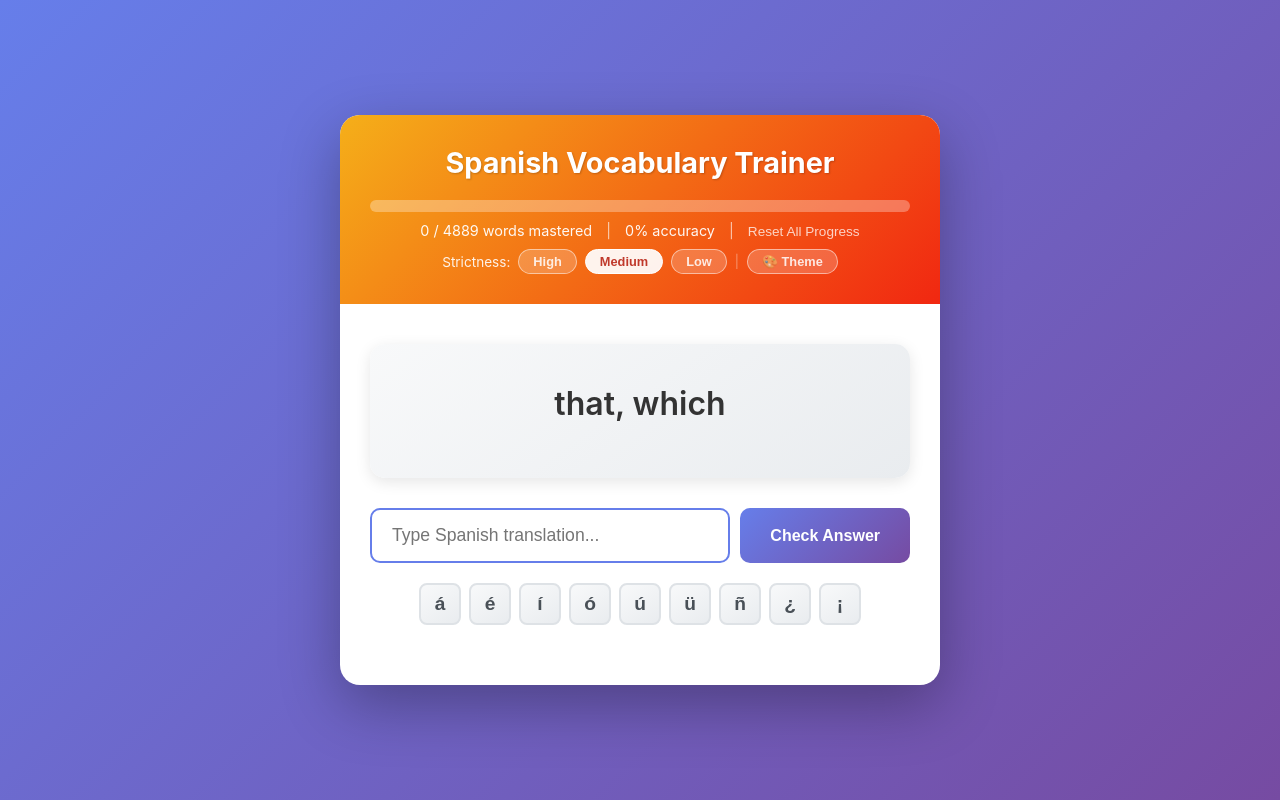
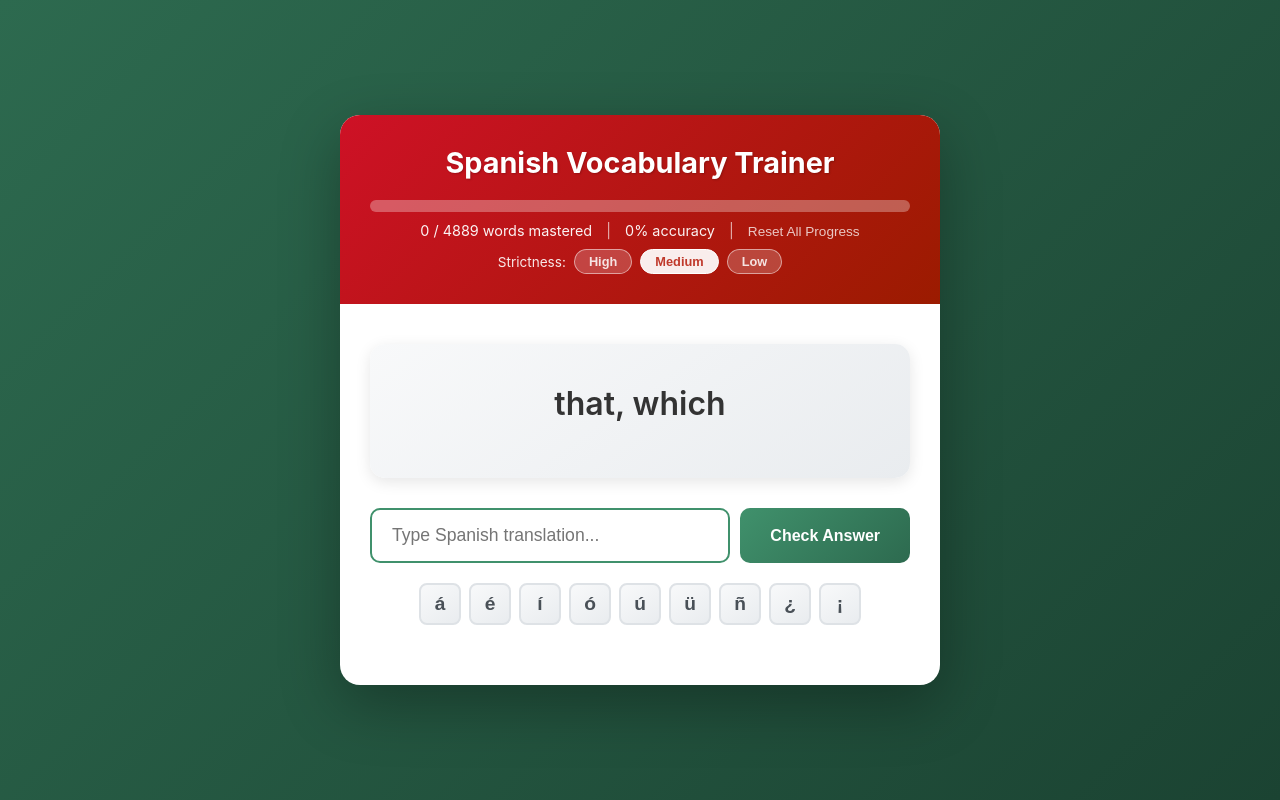
Before and after one commit to lukewhitesides/fearless-quail, a Flask app: page / in a window 1280 px wide. Run offline with Flask 3, Linux system fonts and the light colour scheme; some libraries are stand-ins or nearby versions.

Commit message:
Pick a random theme on each visit; add Uruguay, drop default
Removes the theme picker button and modal and the purple default theme.
Each page load applies a random country theme, never the same one twice
in a row. Adds a Uruguay theme (white/blue striped background, flag-blue
header, Sol de Mayo gold buttons). Drops the theme setting from the
server settings endpoint.

Co-Authored-By: Claude Opus 5.5 <noreply@anthropic.com>
Claude-Session: https://claude.ai/code/session_01BXGdcRwSVAHHh9dioF1cmh

```diff
--- a/app.py
+++ b/app.py
@@ -30,8 +30,6 @@ def load_progress_json():
         progress = json.load(f)
     if 'settings' not in progress:
         progress['settings'] = {'strictness': 'medium'}
-    if 'theme' not in progress['settings']:
-        progress['settings']['theme'] = 'default'
     return progress
 
 def save_progress_json(progress):
@@ -194,9 +192,6 @@ def handle_settings():
         data = request.get_json()
         if 'strictness' in data and data['strictness'] in ('low', 'medium', 'high'):
             progress['settings']['strictness'] = data['strictness']
-        valid_themes = ('default', 'spain', 'mexico', 'costa-rica', 'colombia', 'dominican-republic')
-        if 'theme' in data and data['theme'] in valid_themes:
-            progress['settings']['theme'] = data['theme']
         save_progress_json(progress)
     return jsonify(progress['settings'])
 
--- a/static/app.js
+++ b/static/app.js
@@ -3,11 +3,11 @@ let currentWord = null;
 let isAnswered = false;
 let autoAdvanceTimeout = null;
 let currentStrictness = 'medium';
-let currentTheme = 'default';
 let allWords = [];
 let localProgress = null;
 
 const STORAGE_KEY = 'fearless_quail_progress';
+const THEMES = ['spain', 'mexico', 'costa-rica', 'colombia', 'dominican-republic', 'uruguay'];
 
 // DOM Elements
 const englishWordEl = document.getElementById('english-word');
@@ -34,13 +34,11 @@ const strictnessMediumBtn = document.getElementById('btn-strictness-medium');
 const strictnessLowBtn = document.getElementById('btn-strictness-low');
 const accentMissNoteEl = document.getElementById('accent-miss-note');
 const articleMissNoteEl = document.getElementById('article-miss-note');
-const themeOpenBtn = document.getElementById('theme-open-btn');
-const themeModalOverlay = document.getElementById('theme-modal-overlay');
-const themeModalClose = document.getElementById('theme-modal-close');
 
 // Initialize
 document.addEventListener('DOMContentLoaded', () => {
     initProgress();
+    applyRandomTheme();
     loadWordsAndStart();
     loadSettings();
     setupEventListeners();
@@ -70,8 +68,16 @@ function initProgress() {
     if (!localProgress.settings) localProgress.settings = {};
     // Levels were removed; drop the stale setting from older saved progress
     delete localProgress.settings.level;
-    currentTheme = localProgress.settings.theme || 'default';
-    applyTheme(currentTheme);
+}
+
+// Pick a random theme on each visit, avoiding a repeat of the last one
+function applyRandomTheme() {
+    const lastTheme = localProgress.settings.theme;
+    const choices = THEMES.filter(t => t !== lastTheme);
+    const theme = choices[Math.floor(Math.random() * choices.length)];
+    document.body.classList.add(`theme-${theme}`);
+    localProgress.settings.theme = theme;
+    saveLocalProgress();
 }
 
 function saveLocalProgress() {
@@ -202,15 +208,6 @@ function setupEventListeners() {
     strictnessHighBtn.addEventListener('click', () => setStrictness('high'));
     strictnessMediumBtn.addEventListener('click', () => setStrictness('medium'));
     strictnessLowBtn.addEventListener('click', () => setStrictness('low'));
-
-    themeOpenBtn.addEventListener('click', openThemeModal);
-    themeModalClose.addEventListener('click', closeThemeModal);
-    themeModalOverlay.addEventListener('click', (e) => {
-        if (e.target === themeModalOverlay) closeThemeModal();
-    });
-    document.querySelectorAll('.theme-option').forEach(btn => {
-        btn.addEventListener('click', () => setTheme(btn.dataset.theme));
-    });
 
     answerInput.addEventListener('keypress', (e) => {
         if (e.key === 'Enter') {
@@ -452,10 +449,7 @@ async function loadSettings() {
         const response = await fetch('/api/settings');
         const data = await response.json();
         currentStrictness = data.strictness;
-        currentTheme = data.theme || 'default';
         updateStrictnessUI();
-        applyTheme(currentTheme);
-        updateThemeUI();
     } catch (error) {
         console.error('Error loading settings:', error);
     }
@@ -489,39 +483,6 @@ async function setStrictness(value) {
     }
 }
 
-function openThemeModal() { themeModalOverlay.style.display = 'flex'; }
-function closeThemeModal() { themeModalOverlay.style.display = 'none'; }
-
-function applyTheme(theme) {
-    const themes = ['spain', 'mexico', 'costa-rica', 'colombia', 'dominican-republic'];
-    themes.forEach(t => document.body.classList.remove(`theme-${t}`));
-    if (theme !== 'default') document.body.classList.add(`theme-${theme}`);
-}
-
-function updateThemeUI() {
-    document.querySelectorAll('.theme-option').forEach(btn => {
-        btn.classList.toggle('active', btn.dataset.theme === currentTheme);
-    });
-}
-
-async function setTheme(theme) {
-    try {
-        await fetch('/api/settings', {
-            method: 'POST',
-            headers: { 'Content-Type': 'application/json' },
-            body: JSON.stringify({ theme })
-        });
-        currentTheme = theme;
-        localProgress.settings.theme = theme;
-        saveLocalProgress();
-        applyTheme(theme);
-        updateThemeUI();
-        closeThemeModal();
-    } catch (error) {
-        console.error('Error saving theme:', error);
-    }
-}
-
 function confirmReset() {
     if (confirm('Are you sure you want to reset all progress? This cannot be undone.')) {
         resetProgress();
--- a/static/style.css
+++ b/static/style.css
@@ -1,14 +1,4 @@
 /* === THEME VARIABLES === */
-:root {
-    --bg: linear-gradient(135deg, #667eea 0%, #764ba2 100%);
-    --warm: linear-gradient(135deg, #f5af19 0%, #f12711 100%);
-    --primary: linear-gradient(135deg, #667eea 0%, #764ba2 100%);
-    --accent: #667eea;
-    --warm-shadow: rgba(241, 39, 17, 0.3);
-    --primary-shadow: rgba(102, 126, 234, 0.4);
-    --char-shadow: rgba(102, 126, 234, 0.3);
-}
-
 /* Spain: passion red & golden saffron */
 body.theme-spain {
     --bg: linear-gradient(135deg, #f5af19 0%, #e8341c 100%);
@@ -170,28 +171,6 @@ header h1 {
     background: rgba(255, 255, 255, 0.92);
     color: #c0392b;
     border-color: white;
-}
-
-.header-divider {
-    color: rgba(255, 255, 255, 0.4);
-    font-size: 0.8rem;
-}
-
-.theme-open-btn {
-    background: rgba(255, 255, 255, 0.2);
-    border: 1px solid rgba(255, 255, 255, 0.5);
-    color: rgba(255, 255, 255, 0.85);
-    padding: 4px 14px;
-    border-radius: 15px;
-    font-size: 0.8rem;
-    font-weight: 600;
-    cursor: pointer;
-    transition: all 0.2s ease;
-}
-
-.theme-open-btn:hover {
-    background: rgba(255, 255, 255, 0.35);
-    color: white;
 }
 
 main {
--- a/templates/index.html
+++ b/templates/index.html
@@ -26,8 +26,6 @@
                     <button class="strictness-option" id="btn-strictness-high" data-value="high">High</button>
                     <button class="strictness-option" id="btn-strictness-medium" data-value="medium">Medium</button>
                     <button class="strictness-option" id="btn-strictness-low" data-value="low">Low</button>
-                    <span class="header-divider">|</span>
-                    <button class="theme-open-btn" id="theme-open-btn">🎨 Theme</button>
                 </div>
             </div>
         </header>
@@ -80,48 +78,6 @@
 
     </div>
 
-    <!-- Theme Picker Modal -->
-    <div class="theme-modal-overlay" id="theme-modal-overlay">
-        <div class="theme-modal">
-            <div class="theme-modal-header">
-                <h3>Choose Your Theme</h3>
-                <button class="theme-modal-close" id="theme-modal-close">✕</button>
-            </div>
-            <div class="theme-options">
-                <button class="theme-option" data-theme="default">
-                    <div class="theme-preview default-preview"></div>
-                    <span class="theme-flag">🌐</span>
-                    <span class="theme-name">Default</span>
-                </button>
-                <button class="theme-option" data-theme="spain">
-                    <div class="theme-preview spain-preview"></div>
-                    <span class="theme-flag">🇪🇸</span>
-                    <span class="theme-name">Spain</span>
-                </button>
-                <button class="theme-option" data-theme="mexico">
-                    <div class="theme-preview mexico-preview"></div>
-                    <span class="theme-flag">🇲🇽</span>
-                    <span class="theme-name">Mexico</span>
-                </button>
-                <button class="theme-option" data-theme="costa-rica">
-                    <div class="theme-preview costa-rica-preview"></div>
-                    <span class="theme-flag">🇨🇷</span>
-                    <span class="theme-name">Costa Rica</span>
-                </button>
-                <button class="theme-option" data-theme="colombia">
-                    <div class="theme-preview colombia-preview"></div>
-                    <span class="theme-flag">🇨🇴</span>
-                    <span class="theme-name">Colombia</span>
-                </button>
-                <button class="theme-option" data-theme="dominican-republic">
-                    <div class="theme-preview dominican-republic-preview"></div>
-                    <span class="theme-flag">🇩🇴</span>
-                    <span class="theme-name">Dominican Republic</span>
-                </button>
-            </div>
-        </div>
-    </div>
-
     <script src="/static/app.js"></script>
 </body>
 </html>
```
Also changed, not shown: other parts of static/style.css (+11 -153 lines).
